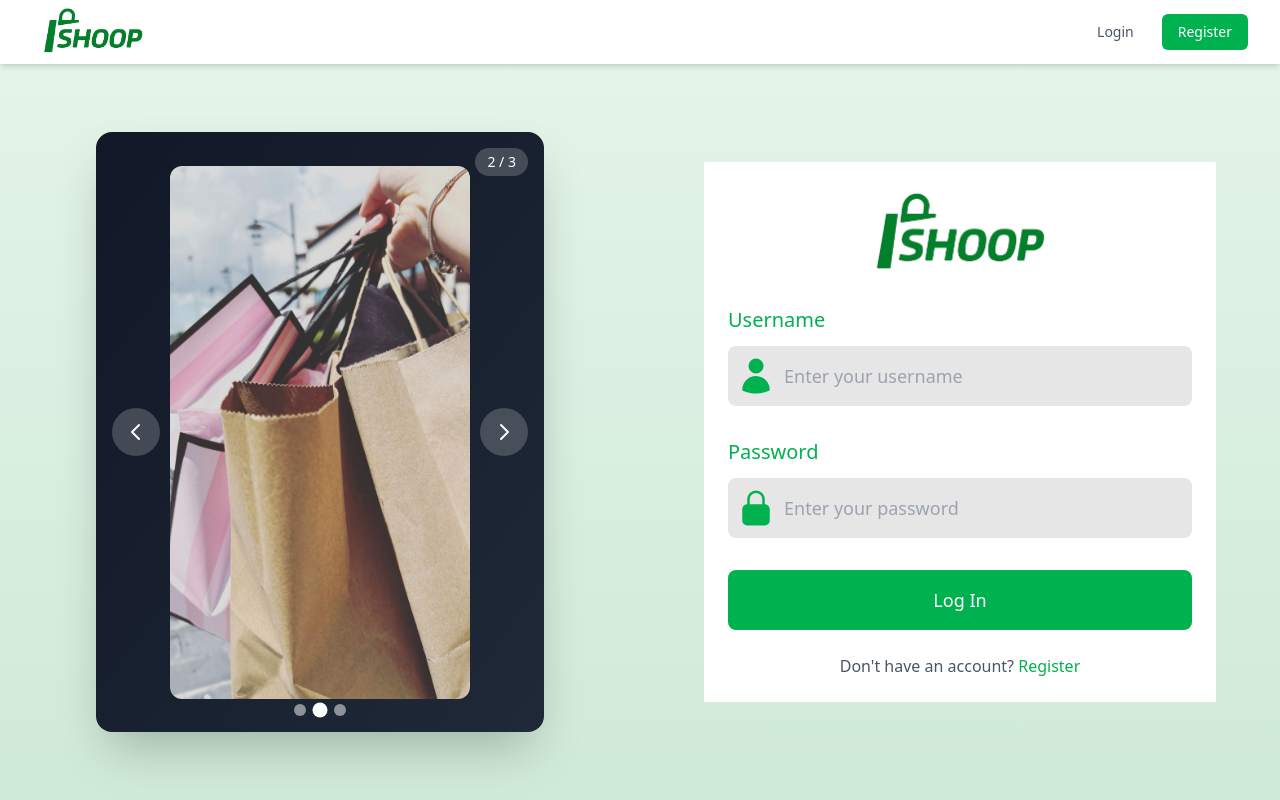
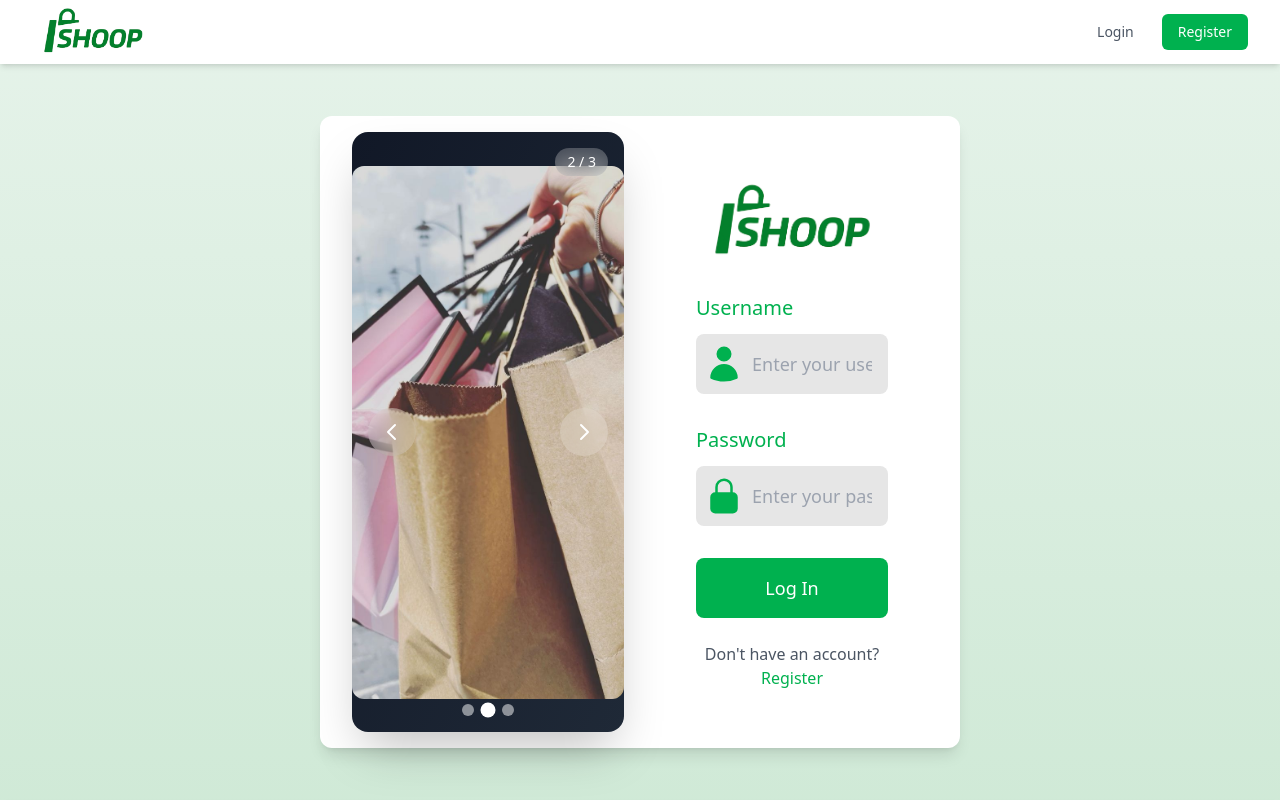
Before and after one commit to TranKietHCMUS/SHOOP, a React (Vite) app in the folder frontend/: page /login in a window 1280 px wide. Shown: the top 800 px of the page. Built offline with nearby package versions, Linux system fonts and the light colour scheme; no server answers.

Commit message:
update(login-page): add navigate

```diff
--- a/frontend/src/pages/LoginPage.jsx
+++ b/frontend/src/pages/LoginPage.jsx
@@ -1,34 +1,46 @@
-import React, { useState, useEffect } from 'react';
-import LoginForm from '../components/LoginForm';
+import React from 'react';
 import Footer from '../components/Footer';
 import Header from '../components/Header';
 import Carousel from '../components/Carousel';
+import LoginForm from '../components/loginForm';
+import { useAuth } from '../contexts/AuthContext';
+import { useEffect, useState } from 'react';
+import { useNavigate } from 'react-router-dom';
+import SuccessPopup from '../components/SuccessPopUp';
 
 const LoginPage = () => {
+  const navigate = useNavigate();
+  const { isAuthenticated } = useAuth();
+
+  const [showSuccess, setShowSuccess] = useState(false);
+
+  useEffect(() => {
+    if (isAuthenticated) {
+      setShowSuccess(true); // hiện popup
+      const timeout = setTimeout(() => {
+        setShowSuccess(false); // tắt popup
+        navigate("/"); // chuyển trang sau 2s
+      }, 2000);
+      return () => clearTimeout(timeout); // dọn dẹp timeout
+    }
+  }, [isAuthenticated, navigate]);
+
   return (
-    <div className="flex flex-col bg-gradient-to-b from-primary-light to-[#C8E6D0]">
-      {/* Main Section (Header, Carousel, and LoginForm) */}
+    <div className="min-h-screen bg-gradient-to-b from-[#E6F3EA] to-[#C8E6D0]">
       <div className="min-h-screen flex flex-col">
-        {/* Header */}
-        <Header />
-
-        {/* Split Screen into Two Halves */}
-        <div className="flex-grow flex">
-          {/* Left Half - Carousel */}
-          <div className="hidden lg:flex w-1/2 justify-center items-center">
-            <Carousel />
+      <Header />
+          <main className="flex-grow flex items-center justify-center py-12">
+          <SuccessPopup message="Đăng nhập thành công!" show={showSuccess} />
+          <div className="w-1/2 mx-auto px-4 bg-white rounded-xl shadow-lg flex flex-col md:flex-row">
+              <div className="w-full md:w-1/2 p-4 flex items-center justify-center">
+              <Carousel />
+              </div>
+              <div className="w-full md:w-1/2 p-4 flex items-center">
+              <LoginForm />
+              </div>
           </div>
-
-          {/* Right Half - Login Form */}
-          <div className="w-full lg:w-1/2 flex justify-center items-center p-12">
-            <div className="w-full max-w-2xl">
-              <LoginForm />
-            </div>
-          </div>
-        </div>
+          </main>
       </div>
-
-      {/* Footer (visible on scroll) */}
       <Footer />
     </div>
   );
```
